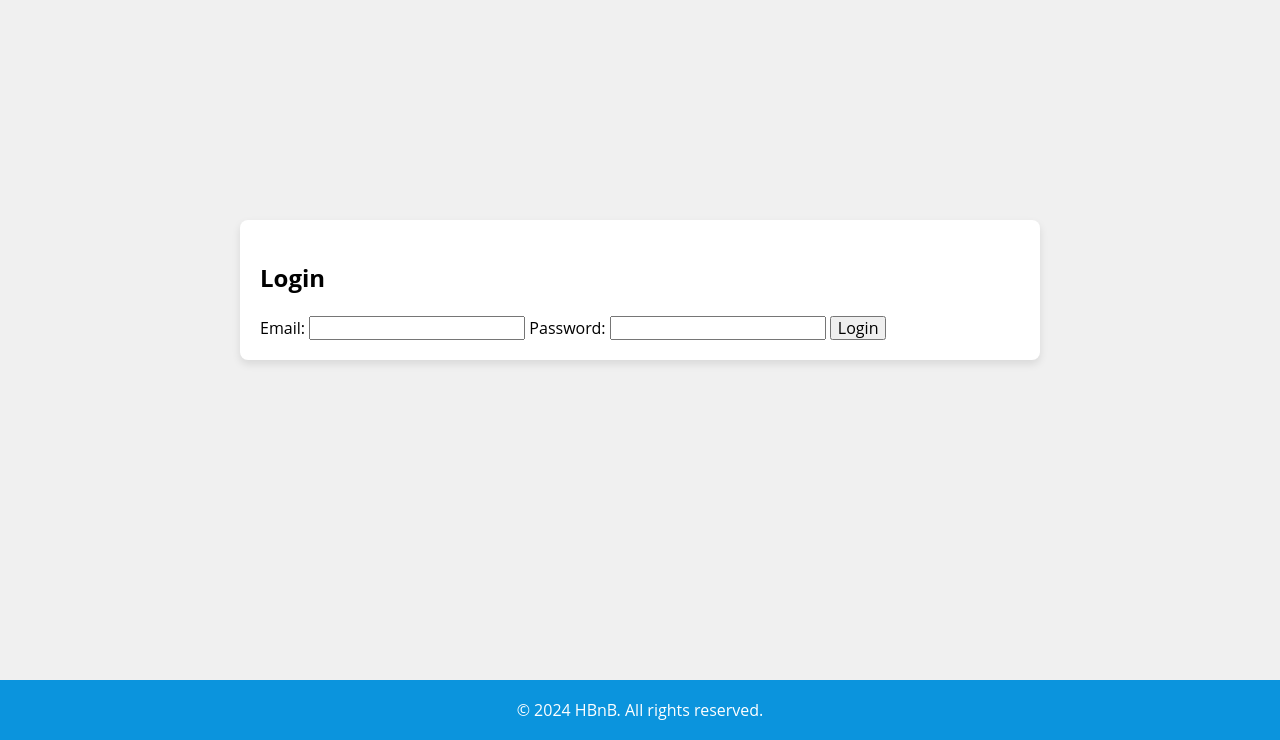
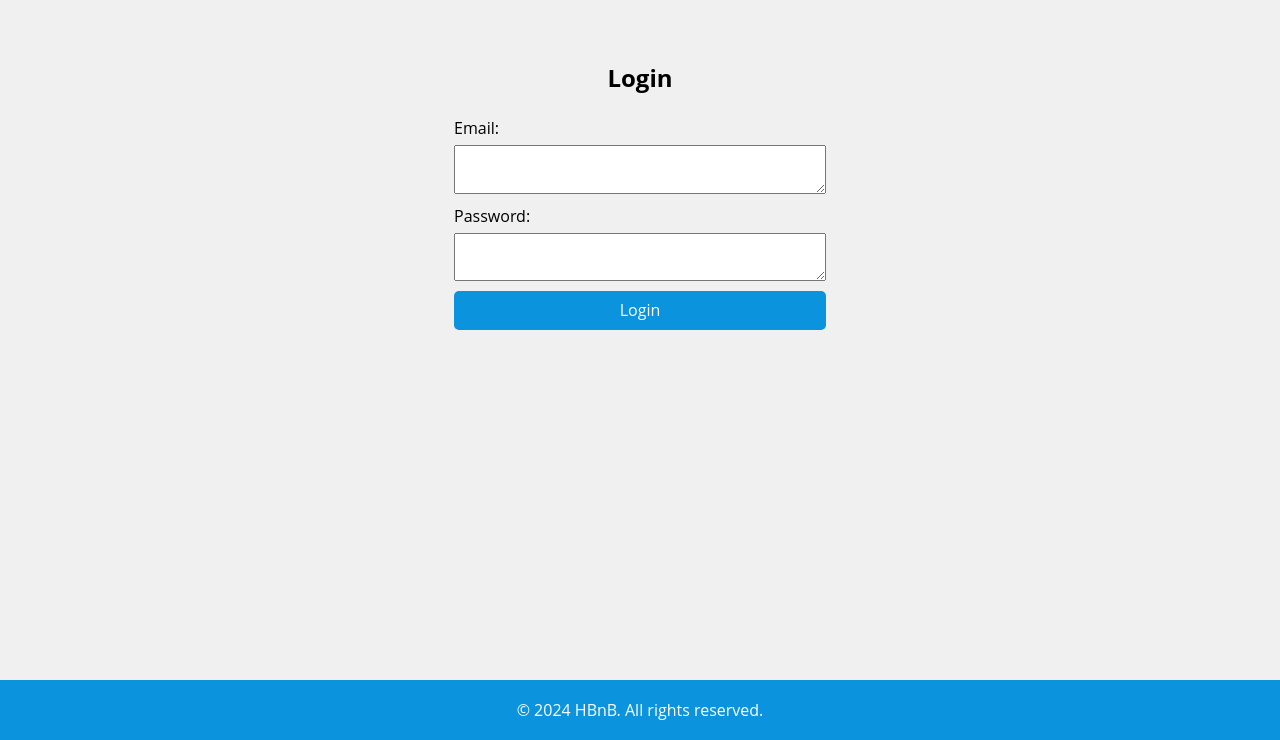
Before and after one commit to HolbieWan/HBnB_C24_FrontEnd_Part2, a Flask app: page /HBnB/login in a window 1280 px wide. Shown: the part 60-800 px from the top of the page. Run offline with Flask 3, Linux system fonts and the light colour scheme.

Commit message:
Update: login page design to match register page better design, CSS to of course

```diff
--- a/app/static/styles.css
+++ b/app/static/styles.css
@@ -504,21 +504,6 @@ a:active {
   color: var (var(--nav-item-link-hover));
 }
 
-/* Form styles */
-#login-form {
-  width: 100%;
-  max-width: 800px;
-  padding: 2rem;
-  background: #fff;
-  box-shadow: 0 4px 8px rgba(0, 0, 0, 0.1);
-  border-radius: 8px;
-  margin-top: 20rem;
-}
-
-#login-form h2 {
-  margin-bottom: 2rem;
-}
-
 /* Horizontal and vertical alignment classes */
 .horizontal-align {
   display: flex;
@@ -643,6 +628,55 @@ a:active {
   max-width: var(--card-max-width);
   margin-left: auto;
   margin-right: auto;
+}
+
+/* Login form styles */
+#login {
+  width: 30%;
+  margin: 2rem 0;
+  text-align: center;
+}
+
+#login-form {
+  display: flex;
+  flex-direction: column;
+  align-items: center;
+  width: 100%;
+}
+
+#login-form label {
+  margin-bottom: 0.5rem;
+  width: 100%;
+  text-align: left;
+  max-width: var(--card-max-width);
+}
+
+#login-form textarea,
+#login-form select {
+  margin-bottom: 1rem;
+  padding: 0.5rem;
+  font-size: 1.6rem;
+  width: 100%;
+  max-width: var(--card-max-width);
+}
+
+#login-form button {
+  background-color: var(--header-bg-color);
+  color: var(--color-white);
+  border: none;
+  border-radius: 5px;
+  padding: 10px 20px;
+  cursor: pointer;
+  font-size: 1.6rem;
+  align-self: flex-start;
+  max-width: var(--card-max-width);
+  width: 100%;
+  margin-left: auto;
+  margin-right: auto;
+}
+
+#login-form button:hover {
+  background-color: var(--nav-item-link-hover);
 }
 
 /* Add review form styles */
--- a/app/templates/login.html
+++ b/app/templates/login.html
@@ -10,16 +10,18 @@
 <body>
   {% include 'header.html' %}
   <main>
-      <form id="login-form">
-          <h2>Login</h2>
-          <label for="email">Email:</label>
-          <input type="email" id="email" name="email" required>
-
-          <label for="password">Password:</label>
-          <input type="password" id="password" name="password" required>
-
-          <button type="submit">Login</button>
-      </form>
+      <div class="vertical-align">
+          <section id="login">
+            <h2>Login</h2>
+            <form id="login-form">
+              <label for="email">Email:</label>
+              <textarea type="email" id="email" name="email" required></textarea>
+              <label for="password">Password:</label>
+              <textarea type="password" id="password" name="password" required></textarea>
+              <button type="submit">Login</button>
+            </form>
+          </section>
+      </div>
   </main>
   {% include 'footer.html' %}
   <script src="/static/auth_links.js"></script>
```
